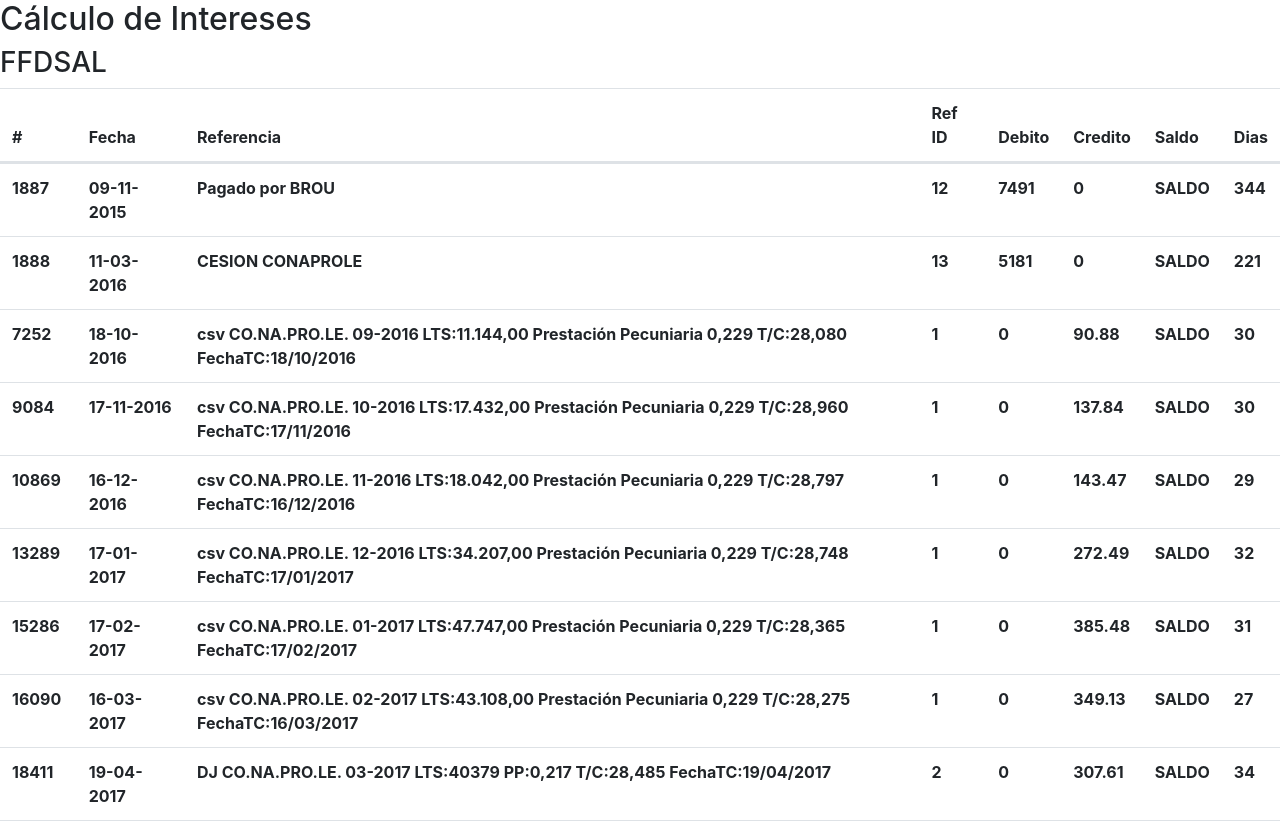
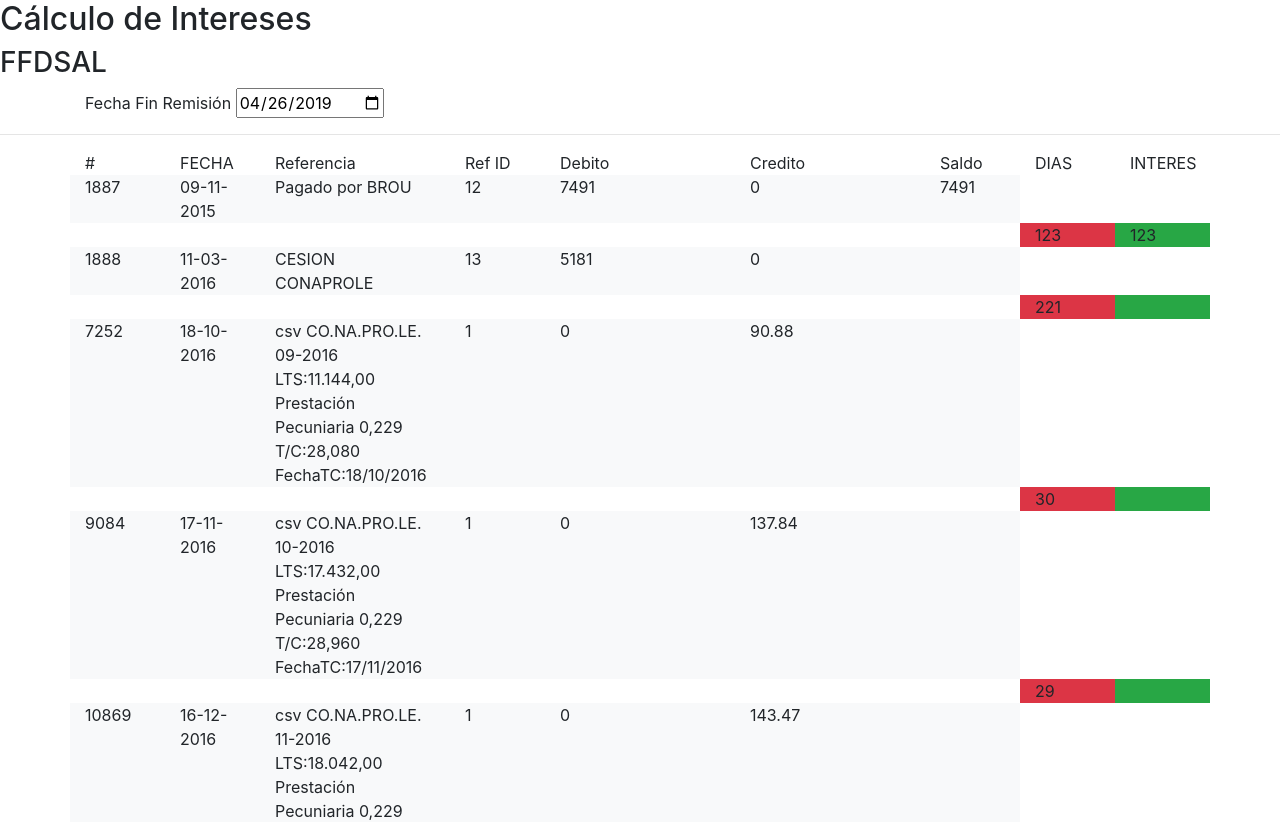
Before and after one commit to mauridev/intereses, an Angular app: page / in a window 1280 px wide. Shown: the top 822 px of the page. Built offline with nearby package versions, Linux system fonts and the light colour scheme.

Commit message:
nuevos cambios en el calculo del algoritmo 1

```diff
--- a/src/app/app.module.ts
+++ b/src/app/app.module.ts
@@ -1,5 +1,7 @@
+import { FormsModule } from '@angular/forms';
 import { BrowserModule } from '@angular/platform-browser';
 import { NgModule } from '@angular/core';
+
 
 import { AppRoutingModule } from './app-routing.module';
 import { AppComponent } from './app.component';
@@ -13,6 +15,7 @@ import { from } from 'rxjs';
   ],
   imports: [
     BrowserModule,
+    FormsModule,
     AppRoutingModule
   ],
   providers: [],
--- a/src/app/calculo-intereses/calculo-intereses.component.html
+++ b/src/app/calculo-intereses/calculo-intereses.component.html
@@ -1,26 +1,42 @@
-<div class="table table-hover">
-  <thead>
-    <tr>
-      <th scope="col">#</th>
-      <th scope="col">Fecha</th>
-      <th scope="col">Referencia</th>
-      <th scope="col">Ref ID</th>
-      <th scope="col">Debito</th>
-      <th scope="col">Credito</th>
-      <th scope="col">Saldo</th>
-      <th scope="col">Dias</th>
-    </tr>
-  </thead>
-  <tbody>
-    <tr *ngFor="let itemCtaCte of ctaCte">
-      <th scope="row" >{{ itemCtaCte.IdRegistro }}</th>
-      <th> {{ itemCtaCte.FECHA | date:'dd-MM-yyyy' }} </th>
-      <th> {{ itemCtaCte.REFERENCIA }}  </th>
-      <th> {{ itemCtaCte.IdRegistro_2 }}  </th>
-      <th> {{ itemCtaCte.DEBITO }} </th>
-      <th> {{ itemCtaCte.CREDITO }}</th>
-      <th> SALDO </th>
-      <th> {{ itemCtaCte.dias }} </th>
-    </tr>
-  </tbody>
+<div class="container">
+  <div class="row">
+    <div class="col-md-12">Fecha Fin Remisión
+        <input type="date" [value]="fechaFinRemision | date:'yyyy-MM-dd'" (input)="fechaFinRemision=parseDate($event.target.value)"required>
+    </div>
+  </div>
 </div>
+<hr>
+<div class="container">
+
+  <div class="row" rowStyle>
+              <div class="col-md-1">#</div>
+              <div class="col-md-1">FECHA</div>
+              <div class="col-md-2">Referencia</div>
+              <div class="col-md-1">Ref ID</div>
+              <div class="col-md-2">Debito</div>
+              <div class="col-md-2">Credito</div>
+              <div class="col-md-1">Saldo</div>
+              <div class="col-md-1">DIAS</div>
+              <div class="col-md-1">INTERES</div>
+  </div>
+  <div class="row" *ngFor="let itemCtaCte of ctaCte">
+      <div class="col-md-1 bg-light">{{ itemCtaCte.IdRegistro }}</div>
+      <div class="col-md-1 bg-light">{{ itemCtaCte.FECHA | date:'dd-MM-yyyy' }}</div>
+      <div class="col-md-2 bg-light">{{ itemCtaCte.REFERENCIA }}</div>
+      <div class="col-md-1 bg-light">{{ itemCtaCte.IdRegistro_2 }}</div>
+      <div class="col-md-2 bg-light">{{ itemCtaCte.DEBITO }}</div>
+      <div class="col-md-2 bg-light">{{ itemCtaCte.CREDITO }}</div>
+      <div class="col-md-1 bg-light">{{ itemCtaCte.SALDO }}</div>
+      <div class="col-md-1"></div>
+      <div class="col-md-1"></div>
+      <div class="col-md-1"></div>
+      <div class="col-md-1"></div>
+      <div class="col-md-2"></div>
+      <div class="col-md-1"></div>
+      <div class="col-md-2"></div>
+      <div class="col-md-2"></div>
+      <div class="col-md-1"></div>
+      <div class="col-md-1 bg-danger">{{ itemCtaCte.dias }}</div>
+      <div class="col-md-1 bg-success">{{ itemCtaCte.intereses }}</div>
+  </div>
+</div>
--- a/src/app/calculo-intereses/calculo-intereses.component.ts
+++ b/src/app/calculo-intereses/calculo-intereses.component.ts
@@ -1,4 +1,4 @@
-import { ItemCtaCte } from './../classes/item-cta-cte';
+import { ItemCtaCte} from './../classes/item-cta-cte';
 import { Component, OnInit } from '@angular/core';
 
 import datosCtaCte from '../../assets/data/ctacte.json';
@@ -11,19 +11,22 @@ import datosCtaCte from '../../assets/data/ctacte.json';
 export class CalculoInteresesComponent implements OnInit {
 
 ctaCte: ItemCtaCte[] = datosCtaCte;
-
-
-
+fechaFinRemision: Date = new Date('2019/04/26');
+tasaDiariaEfectiva: number =  0.000133681;
 
 constructor() {
-
- }
+  console.log('entre al constructor');
+  let itemFinDeRemision = new ItemCtaCte();
+  itemFinDeRemision.FECHA = this.fechaFinRemision;
+  this.ctaCte.push(itemFinDeRemision);
+}
 
 
 ngOnInit() {
-  this.transformarFechas();
+  console.log('entre al OnINit');
   this.calculoAlgoritmo1();
 }
+
 
 
 
@@ -34,52 +37,56 @@ ngOnInit() {
 /* Recibe el array de CtaCte y crea un array nuevo con los que pertenecen a los estados 12 y 13
  */
 
+
 calculoAlgoritmo1 = () => {
-  this.itemsBeneficio();
-  this.itemsPagoDePrestacionPecuniaria();
-}
 
-itemsBeneficio = () => {
-  let itemsDelPagoBeneficio = [];
-  const demasItems = [];
+  this.calcularDiasParaCuentaCorriente();
+  this.calcularSaldosParaCuentaCorriente();
 
-  let primerPagoPrestacion = {};
-  for( let item of this.ctaCte) {
-      if ( item.IdRegistro_2 === 12 || item.IdRegistro_2 === 13) {
-        itemsDelPagoBeneficio.push(item);
-      } else {
-        demasItems.push(item);
-      }
-  }
-
-  // Verifico cual es el primer pago de prestacion pecuniaria.
-  primerPagoPrestacion = this.itemPrimerPrestacion(demasItems);
-
-  // Cuento la cantidad de DIAS que existen entre Primer Pago de Prestacion y los items de
-  // Pago Beneficio
-  itemsDelPagoBeneficio = this.calcularDiasPagoBeneficio(itemsDelPagoBeneficio, primerPagoPrestacion);
 
 }
 
-/* Devuelve el primer pago de prestacion, ya sea por CSV o DJ (1 o 2) respectivamente */
-itemPrimerPrestacion = (demasItems) => {
-  let primerPrestacion = {};
-  for ( let item of demasItems) {
-      if( item.IdRegistro_2 === 1 || item.IdRegistro_2 === 2) {
-        primerPrestacion = item;
-        break;
+/*Calcular Dias Para Cuenta Corriente */
+calcularDiasParaCuentaCorriente = () => {
+  let cuentaParaTrabajo = this.ctaCte.slice();
+  let cuentaDevuelta = cuentaParaTrabajo.map((itemCuenta, index, array) => {
+      /* Calculo los dias para los items de las la Cta Cte desde el 2do ITEM hasta el ultimo */
+      if( index < array.length - 1) {
+          itemCuenta.dias = this.calcularCantidadDias(itemCuenta.FECHA, array[index + 1].FECHA);
       }
-  }
-  return primerPrestacion;
+  });
+  return cuentaDevuelta;
 }
 
-/* Calcular dias entre dos fechas */
-calcularDiasPagoBeneficio = (pagoDeBeneficio, primerPrestacionPecuniaria) => {
-  for (let item of pagoDeBeneficio) {
-    item.dias = this.calcularCantidadDias(item.FECHA, primerPrestacionPecuniaria.FECHA);
-  }
-  return pagoDeBeneficio;
+
+/* Calcular Intereses */
+/* Saldo anterior * Dias * Tasa Diaria Efectiva */
+calcularInteresParaCuentaCorriente = () => {
+  let cuentaParaTrabajo = this.ctaCte.slice();
+  let cuentaDevuelta = cuentaParaTrabajo.map((itemCuenta, index, array) => {
+
+        itemCuenta.intereses = this.calcularFormularInteres(array[index - 1].SALDO, itemCuenta.dias);
+
+});
+  return cuentaDevuelta;
 }
+
+
+/* Calcular los Saldos */
+/* Calculo Nuevo SALDO = S - 1 +D -C + I */
+calcularSaldosParaCuentaCorriente = () => {
+  let cuentaParaTrabajo = this.ctaCte.slice();
+  let cuentaDevuelta = cuentaParaTrabajo.map((itemCuenta, index, array) => {
+    if ( index === 0) {
+        itemCuenta.SALDO = itemCuenta.DEBITO;
+        itemCuenta.intereses = this.calcularFormularInteres(itemCuenta.SALDO, itemCuenta.dias);
+      } else {
+        /* intereses primero y despues saldo */
+      }
+});
+  return cuentaDevuelta;
+}
+
 
 /* Funcion para calcular cantidad de dias entre dos fechas */
 calcularCantidadDias = (fechaMenor, fechaMayor) => {
@@ -94,32 +101,12 @@ calcularCantidadDias = (fechaMenor, fechaMayor) => {
   return Math.round(diff_en_dias);
 }
 
-/* Cuento los dias que existen entre todos los pagos de prestacion pecuniaria. ID 1 y 2 */
-itemsPagoDePrestacionPecuniaria = () => {
-  let cuentaCorriente = this.ctaCte.slice();
-  let primerValor = true;
-
-  for (let i = 0; i < cuentaCorriente.length; i++) {
-    if ( cuentaCorriente[i].IdRegistro_2 === 1 || cuentaCorriente[i].IdRegistro_2 === 2) {
-      if (primerValor == true ) {
-        primerValor = false;
-        cuentaCorriente[i].dias =  this.calcularCantidadDias(cuentaCorriente[i].FECHA, cuentaCorriente[i + 1].FECHA);
-      } else {
-        cuentaCorriente[i].dias =  this.calcularCantidadDias(cuentaCorriente[i - 1].FECHA, cuentaCorriente[i].FECHA);
-      }
-    }
-  }
-  console.log(cuentaCorriente);
-  this.ctaCte = cuentaCorriente;
+calcularFormularInteres = (saldoAnterior, dias) => {
+   return  Math.round(saldoAnterior * dias * this.tasaDiariaEfectiva);
 }
 
 
-/* Transforma todas las fechas a DATE */
-transformarFechas = () => {
-  for ( let item of this.ctaCte ) {
-    item.FECHA = new Date(item.FECHA);
-  }
-}
+
  /* Fin Calculo Algoritmo 1 */
 
 
--- a/src/assets/data/ctacte.json
+++ b/src/assets/data/ctacte.json
@@ -270,5 +270,13 @@
         "IdRegistro_2": 2,
         "DEBITO": 0,
         "CREDITO": 83.49
+    },
+    {
+        "IdRegistro": 84273,
+        "FECHA": "2019-04-16",
+        "REFERENCIA": "DJ CO.NA.PRO.LE. 03-2019 LTS:11044 PP:0,25 T/C:34,25 Fecha Val:24/04/2019",
+        "IdRegistro_2": 2,
+        "DEBITO": 0,
+        "CREDITO": 80.61
     }
 ]
```
Also changed, not shown: src/app/classes/item-cta-cte.ts (+4 -3 lines), 2 other files (tests, documents, lock files or other folders).
